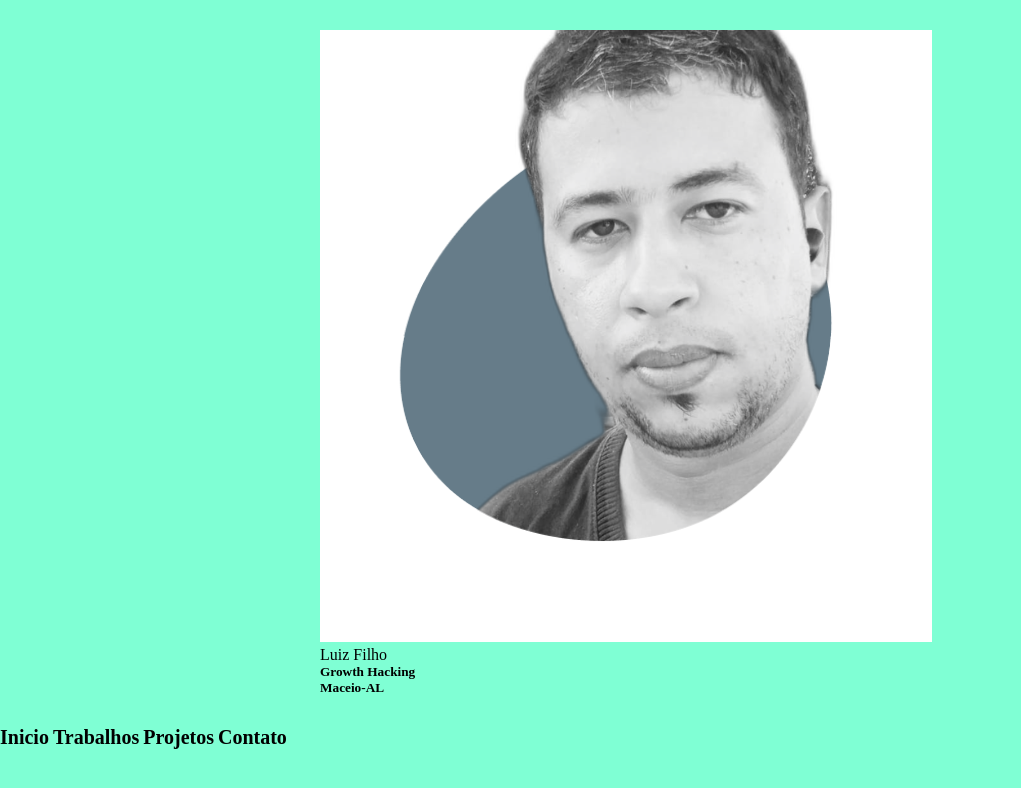
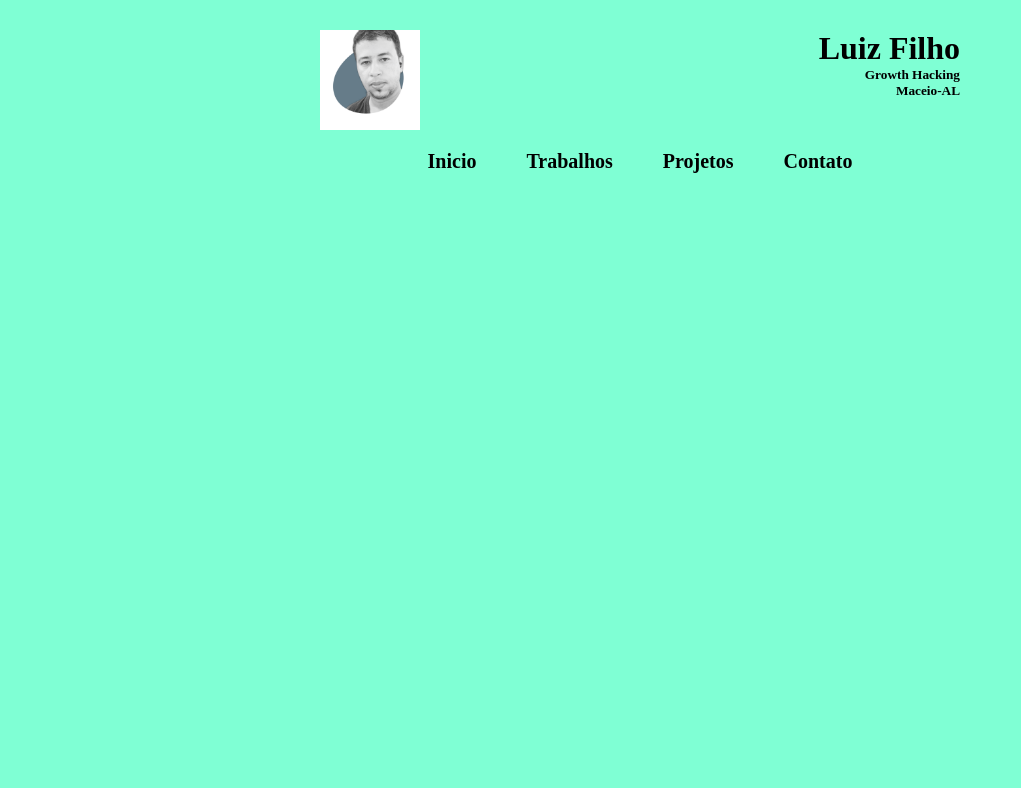
Before and after one commit to Luiizfilhoo/Portfolio, a plain HTML site: page index.html in a window 1280 px wide. Shown: the whole page, without its empty margins (0-1021 px from the left). Drawn offline with Linux system fonts and the light colour scheme.

Commit message:
resolução de problemas

```diff
--- a/assets/styles/global.css
+++ b/assets/styles/global.css
@@ -14,21 +14,21 @@ margin: 30px auto;
 }
 
 
-.Foto curriculo {
-    width: 100;
+.Foto-curriculo {
+    width: 100px;
 }
 
 .header-tittle {
-    display flex: ;
+    display: flex;
 }
 
-.personal infor {
+.personal-infor {
     width: 100%;
     text-align: end;
 }
 
 .header-menu{
-    display flex: ;
+    display: flex;
     gap: 50px;
     margin-top: 20px;
     justify-content: center;
--- a/index.html
+++ b/index.html
@@ -1,5 +1,6 @@
 <!DOCTYPE html>
 <html lang="pt-br">
+
 <head>
     <meta charset="UTF-8">
     <meta http-equiv="X-UA-Compatible" content="IE=edge">
@@ -10,12 +11,14 @@
     <title>Luiz Filho</title>
 
 </head>
+
 <body>
+    <div class="container">
+
+        <header>
             <div class="header-tittle">
-        <head>
-<div class="container">
-    <img class="Foto curriculo" src="./assets/imagem/profile-pic.png" alt="foto perfil">
-    <div class="personal infor"
+                <img class="Foto-curriculo" src="./assets/imagem/profile-pic.png" alt="foto perfil">
+                <div class="personal-infor">
 
                     <h1>Luiz Filho</h1>
                     <h5>Growth Hacking</h5>
@@ -24,13 +27,14 @@
 
             </div>
             <nav class="header-menu">
-    <a href="./index.html" >Inicio</a>
-    <a href="./works.html"  >Trabalhos</a>
-    <a href="./Project.html" >Projetos</a>
-    <a href="./Contact.html" >Contato</a>
+                <a href="./index.html">Inicio</a>
+                <a href="./works.html">Trabalhos</a>
+                <a href="./Project.html">Projetos</a>
+                <a href="./Contact.html">Contato</a>
             </nav>
-        </head>
+        </header>
         <main></main>
     </div>
 </body>
+
 </html>
```
Lines whose indentation alone changed are shown as unchanged.
